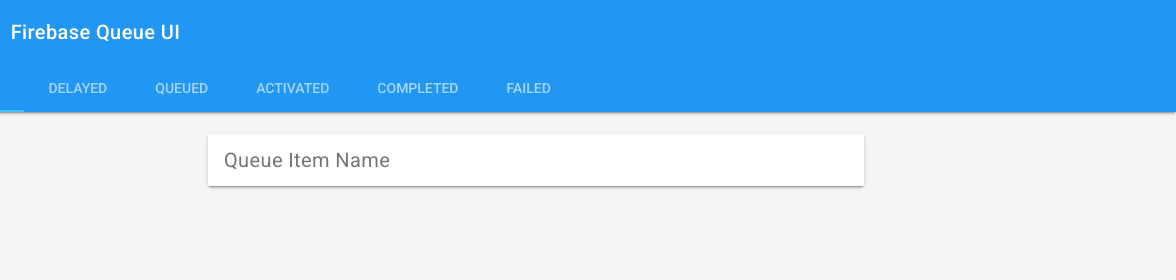
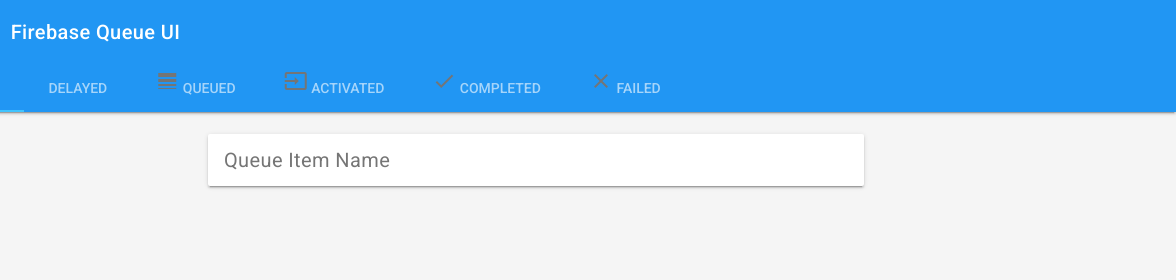
Before and after one commit to isapp/firebase-queue-ui, a website: page app/queue.html in a window 1280 px wide. Shown: the top 280 px of the page, 104-1280 px from the left. Drawn offline with nearby package versions, Linux system fonts and the light colour scheme; files that its build step writes are made by us from their sources.

Commit message:
add icon to menu tabs

```diff
--- a/app/queue.html
+++ b/app/queue.html
@@ -40,10 +40,10 @@
       <div class="mdl-layout__tab-bar mdl-js-ripple-effect">
         <a href="#all" class="mdl-layout__tab is-active">All</a>
         <a href="#delayed" class="mdl-layout__tab">Delayed</a>
-        <a href="#queued" class="mdl-layout__tab">Queued</a>
-        <a href="#activated" class="mdl-layout__tab">Activated</a>
-        <a href="#completed" class="mdl-layout__tab">Completed</a>
-        <a href="#failed" class="mdl-layout__tab">Failed</a>
+        <a href="#queued" class="mdl-layout__tab"><i class="material-icons list__icon">line_weight</i> Queued</a>
+        <a href="#activated" class="mdl-layout__tab"><i class="material-icons list__icon">input</i> Activated</a>
+        <a href="#completed" class="mdl-layout__tab"><i class="material-icons list__icon">done</i> Completed</a>
+        <a href="#failed" class="mdl-layout__tab"><i class="material-icons list__icon">close</i> Failed</a>
       </div>
     </header>
 
```
